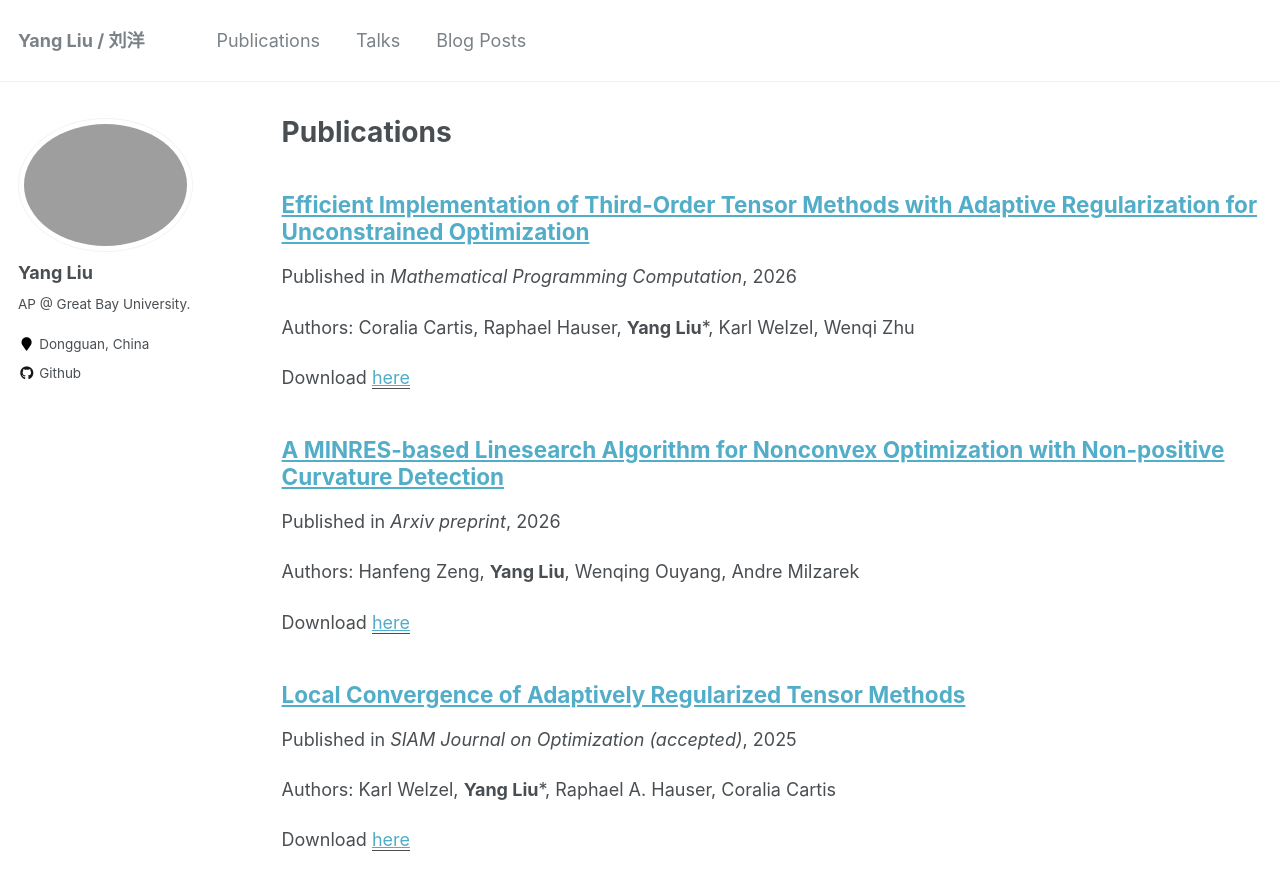
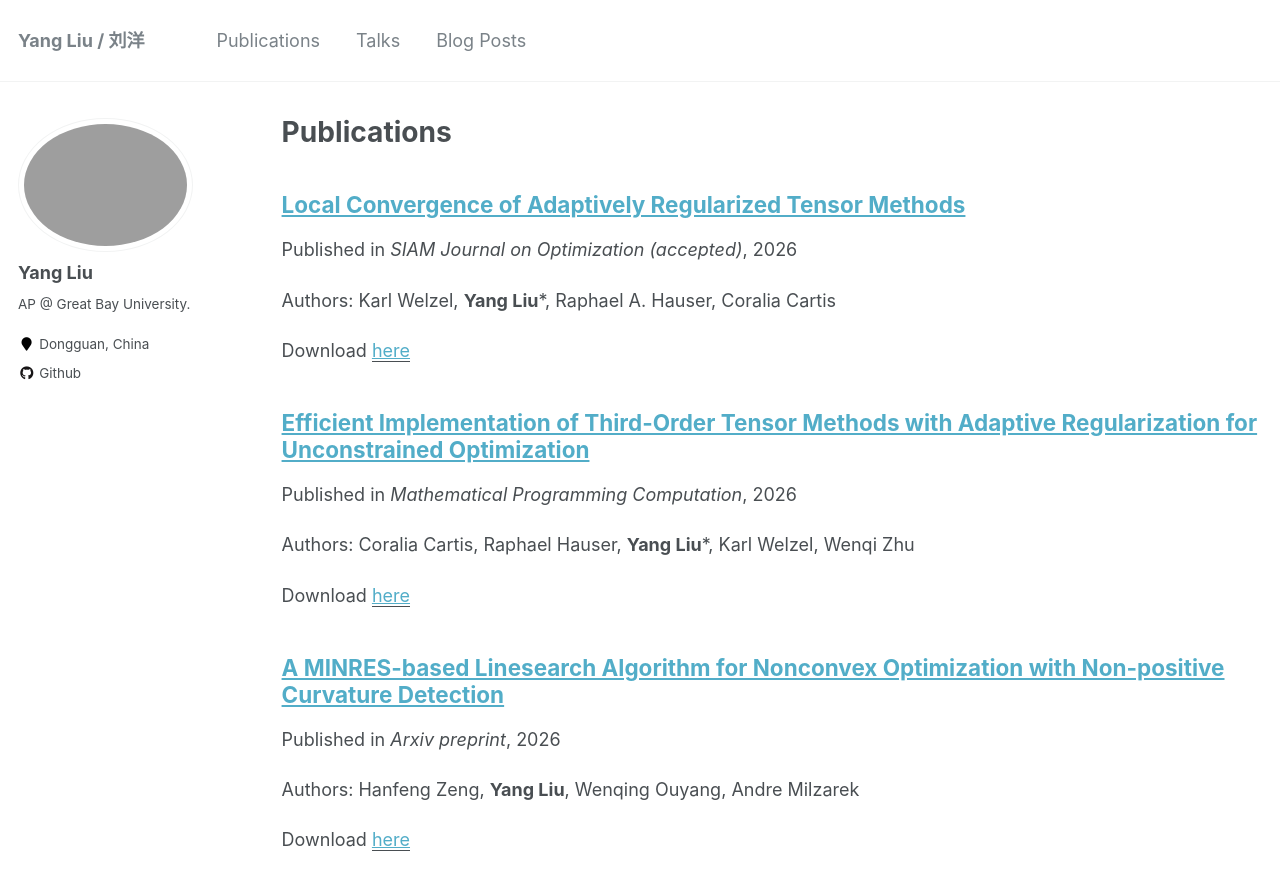
Before and after one commit to yangliu-op/yangliu-op.github.io, a Jekyll site: the page built from _pages/publications.md, in a window 1280 px wide and 900 px high. Shown: the top 890 px of the window. Built offline with Jekyll 4.4.1, drawn with Linux system fonts in a browser that asks for light colours.

Commit message:
Date local tensor paper by its SIOPT acceptance (2026-09-27)
Co-Authored-By: Claude Opus 5.5 <noreply@anthropic.com>

```diff
--- a/_publications/liu2025localtensor.md
+++ b/_publications/liu2025localtensor.md
@@ -3,7 +3,7 @@ title: "Local Convergence of Adaptively Regularized Tensor Methods"
 collection: publications
 permalink: /publication/liu2025localtensor
 excerpt: 'Authors: Karl Welzel, <strong>Yang Liu</strong>*, Raphael A. Hauser, Coralia Cartis'
-date: 2025-10-29
+date: 2026-09-27
 venue: 'SIAM Journal on Optimization (accepted)'
 paperurl: 'https://arxiv.org/abs/2510.25643'
 # citation: 'Your Name, You. (2010). &quot;Paper Title Number 2.&quot; <i>Journal 1</i>. 1(2).'
```
